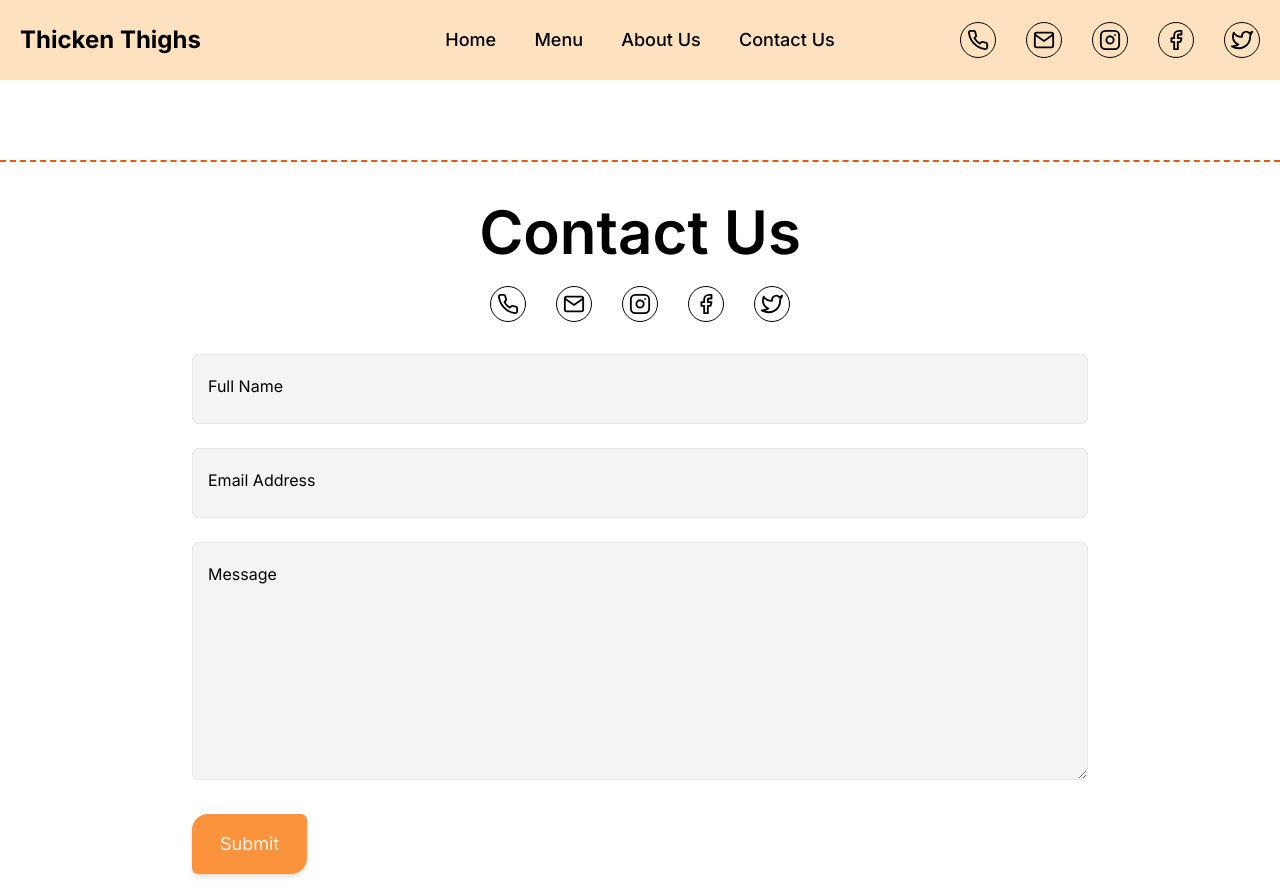
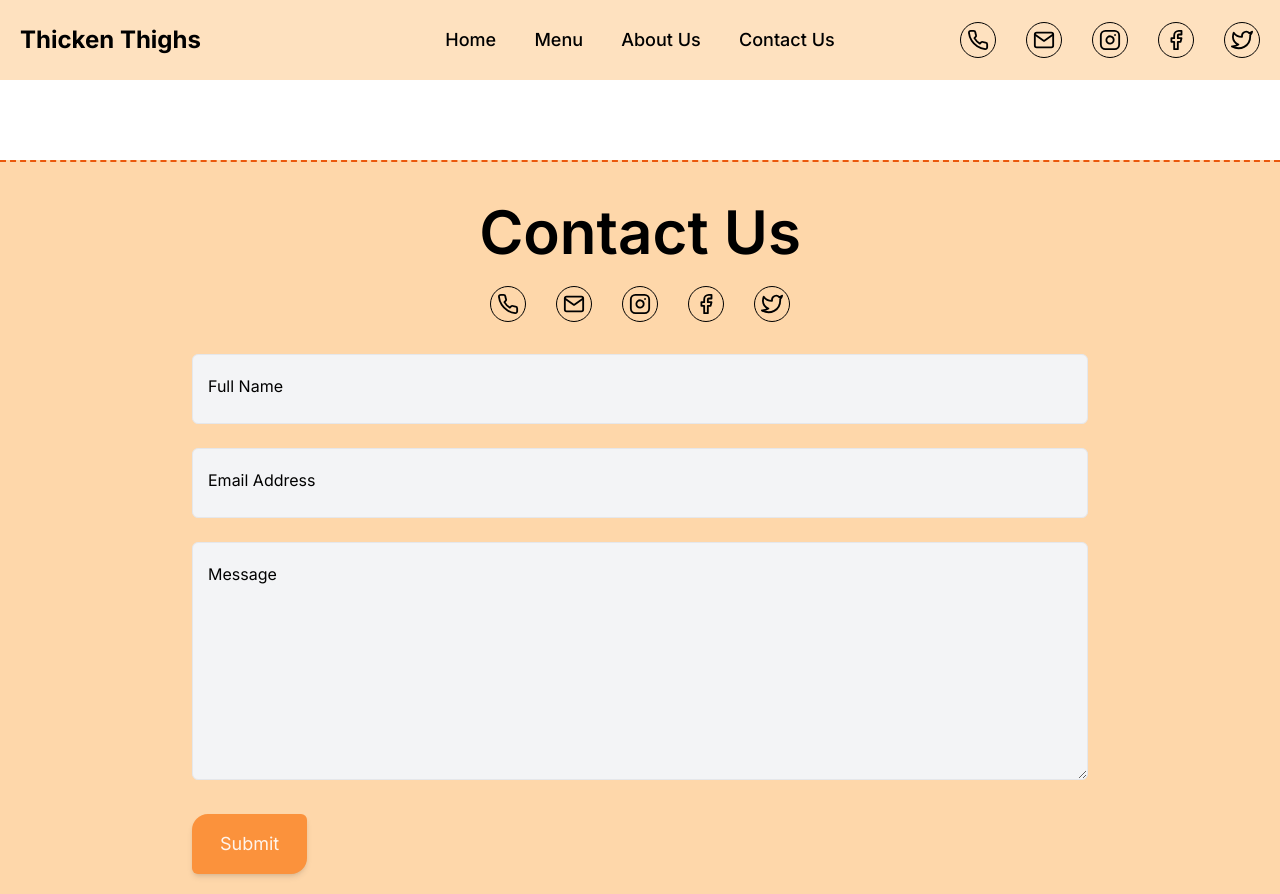
Before and after one commit to dtran813/thicken, a Next.js app: page /contactUs in a window 1280 px wide. Built offline with nearby package versions, Linux system fonts and the light colour scheme.

Commit message:
Modify ContactUs page and section

```diff
--- /dev/null
+++ b/app/contactUs/ContactUsClient.tsx
@@ -0,0 +1,11 @@
+import ContactUsSection from './ContactUsSection';
+
+const ContactUsClient = () => {
+  return (
+    <div className="bg-orange-200">
+      <ContactUsSection />
+    </div>
+  );
+};
+
+export default ContactUsClient;
--- /dev/null
+++ b/app/contactUs/ContactUsSection.tsx
@@ -0,0 +1,21 @@
+import SocialLinks from '../components/SocialLinks';
+import ContactUsForm from './ContactUsForm';
+
+const ContactUsSection = () => {
+  return (
+    <section
+      id="contactUs"
+      className="mt-20 border-t-2 border-dashed border-orange-600 pt-10"
+    >
+      <h2 className="mb-3 text-center text-6xl font-semibold">Contact Us</h2>
+
+      <div className="mt-6 flex justify-center">
+        <SocialLinks />
+      </div>
+
+      <ContactUsForm />
+    </section>
+  );
+};
+
+export default ContactUsSection;
--- a/app/contactUs/page.tsx
+++ b/app/contactUs/page.tsx
@@ -1,21 +1,7 @@
-import SocialLinks from '../components/SocialLinks';
-import ContactUsForm from './ContactUsForm';
+import ContactUsClient from './ContactUsClient';
 
 const ContactUsPage = () => {
-  return (
-    <section
-      id="contactUs"
-      className="mt-20 border-t-2 border-dashed border-orange-600 pt-10"
-    >
-      <h2 className="mb-3 text-center text-6xl font-semibold">Contact Us</h2>
-
-      <div className="mt-6 flex justify-center">
-        <SocialLinks />
-      </div>
-
-      <ContactUsForm />
-    </section>
-  );
+  return <ContactUsClient />;
 };
 
 export default ContactUsPage;
```
